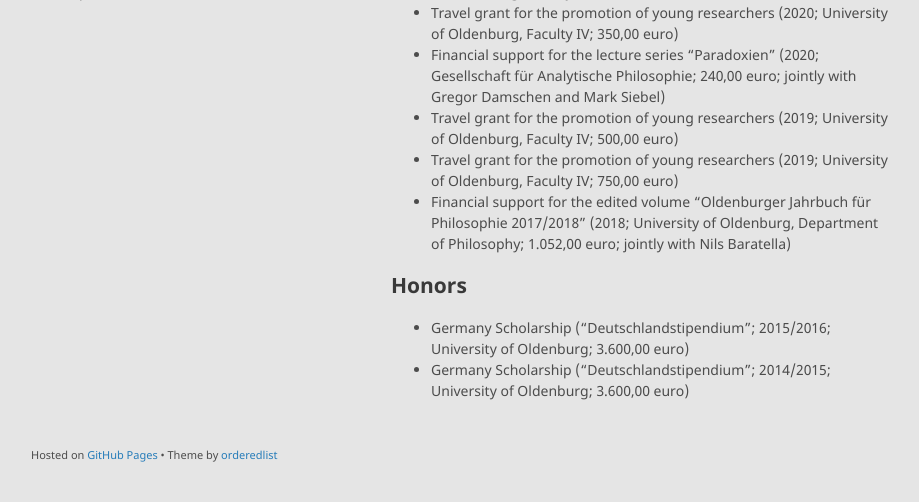
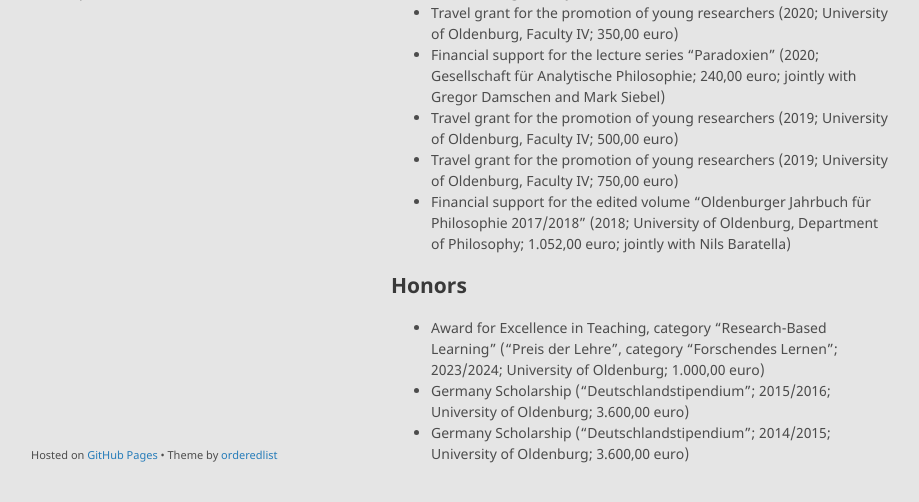
Before and after one commit to alephmembeth/alephmembeth.github.io, a Jekyll site: the page built from financials.md, in a window 1280 px wide and 900 px high, scrolled down 540 px, cut to the strip 366-868 px from the top of the window. Shown: the whole strip, without its empty margins (179-1098 px from the left). Built offline with Jekyll 4.4.1, drawn with Linux system fonts in a browser that asks for light colours; our own code applies the rules of GitHub Pages for plain Markdown files; before the commit the page ends 1377 px from its top, so only the background shows below that.

Commit message:
Update financials.md

```diff
--- a/financials.md
+++ b/financials.md
@@ -26,6 +26,6 @@ layout: default
 
 ## Honors
 
-<!-- + Award for Excellence in Teaching, category “Research-Based Learning” (“Preis der Lehre”, category “Forschendes Lernen”; 2024; University of Oldenburg) -->
++ Award for Excellence in Teaching, category “Research-Based Learning” (“Preis der Lehre”, category “Forschendes Lernen”; 2023/2024; University of Oldenburg; 1.000,00 euro)
 + Germany Scholarship (“Deutschlandstipendium”; 2015/2016; University of Oldenburg; 3.600,00 euro)
 + Germany Scholarship (“Deutschlandstipendium”; 2014/2015; University of Oldenburg; 3.600,00 euro)
```
